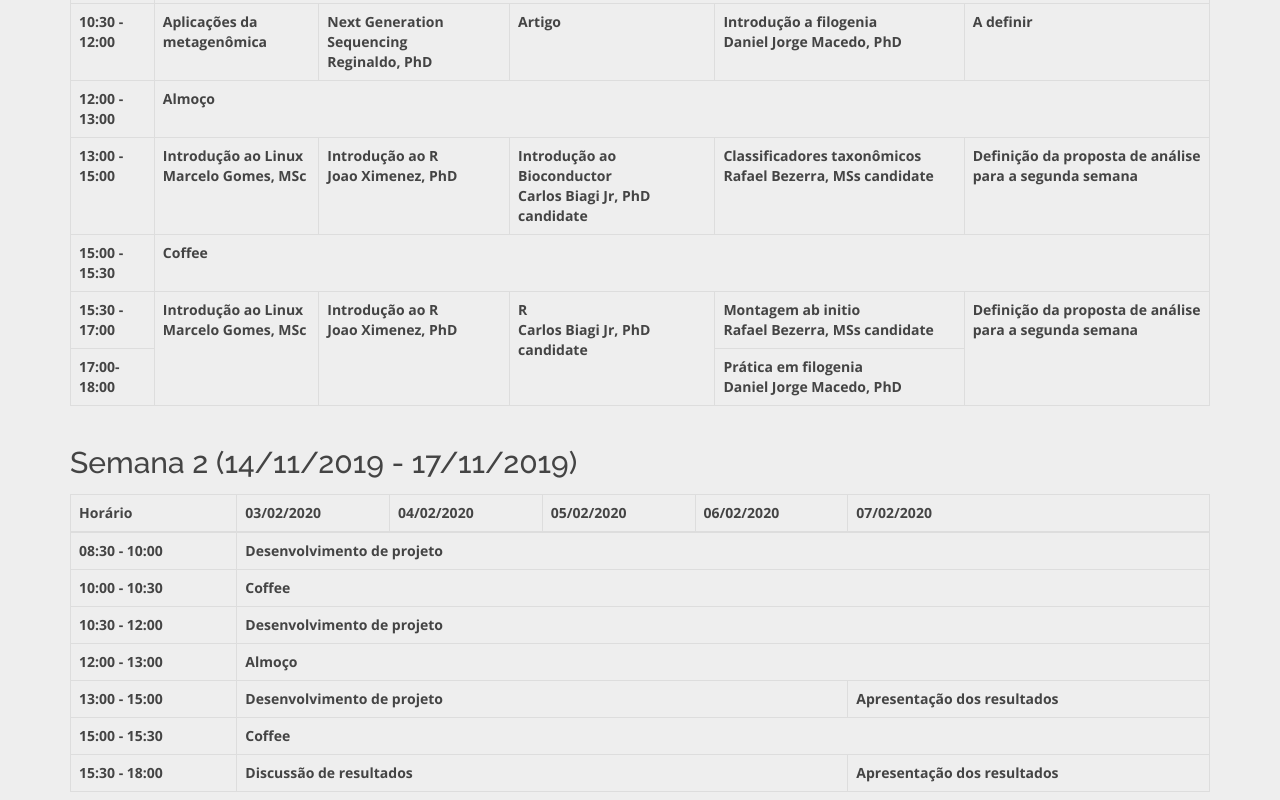
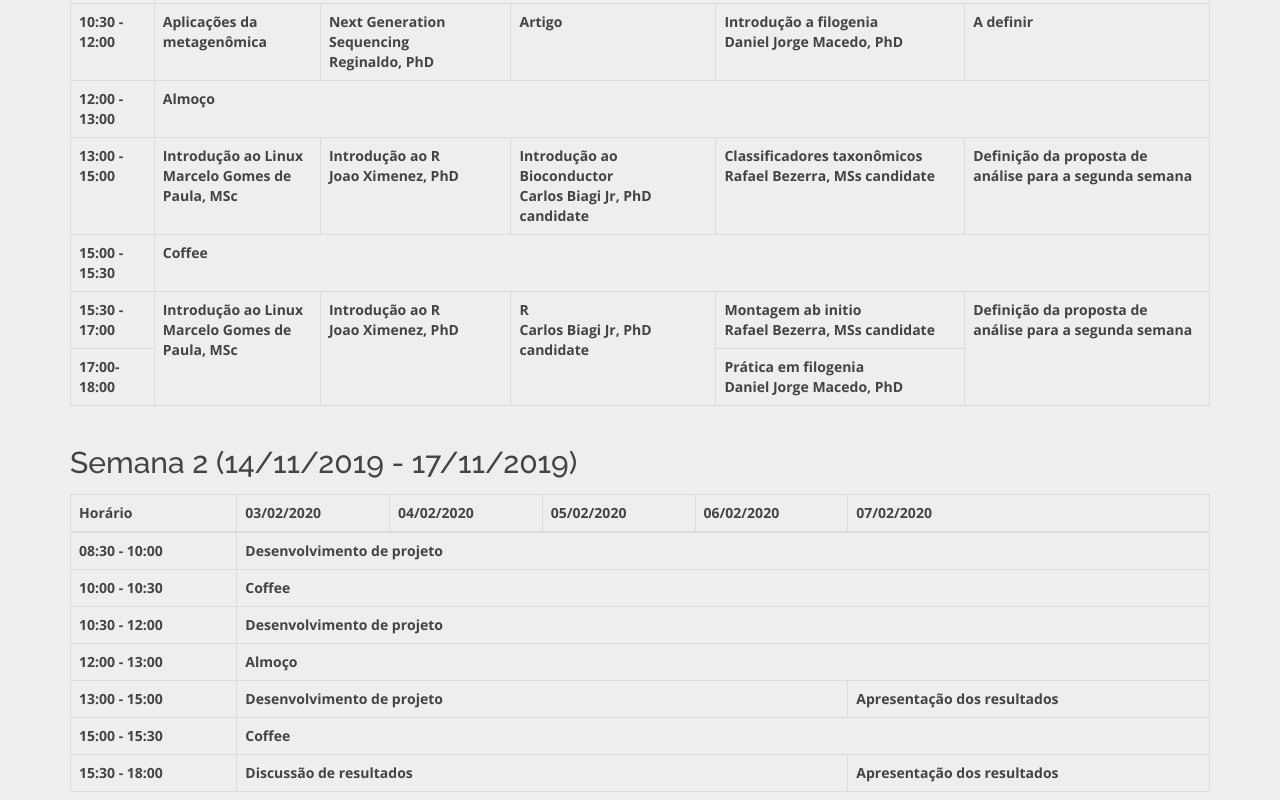
Before and after one commit to bit-lgmb/cvbioinfo2020, a plain HTML site: page index.html in a window 1280 px wide. Shown: the part 3540-4340 px from the top of the page. Drawn offline with nearby package versions, Linux system fonts and the light colour scheme.

Commit message:
Add Paula

```diff
--- a/index.html
+++ b/index.html
@@ -445,7 +445,7 @@
             </tr>
             <tr>
                 <th>13:00 - 15:00</th>
-                <th>Introdução ao Linux<br/>Marcelo Gomes, MSc</th>
+                <th>Introdução ao Linux<br/>Marcelo Gomes de Paula, MSc</th>
                 <th>Introdução ao R<br/>Joao Ximenez, PhD</th>
                 <th>Introdução ao Bioconductor<br/>Carlos Biagi Jr, PhD candidate</th>
                 <th>Classificadores taxonômicos<br/>Rafael Bezerra, MSs candidate</th>
@@ -457,7 +457,7 @@
             </tr>
             <tr>
                 <th>15:30 - 17:00</th>
-                <th rowspan="2">Introdução ao Linux<br/>Marcelo Gomes, MSc</th>
+                <th rowspan="2">Introdução ao Linux<br/>Marcelo Gomes de Paula, MSc</th>
                 <th rowspan="2">Introdução ao R<br/>Joao Ximenez, PhD</th>
                 <th rowspan="2">R<br/>Carlos Biagi Jr, PhD candidate</th>
                 <th>Montagem ab initio<br/>Rafael Bezerra, MSs candidate</th>
@@ -911,7 +911,7 @@
                                     <div class="contact-icon text-center">
                                         <div class="single-icon">
 
-                                            <a class="orgaz" href="http://www.hemocentro.fmrp.usp.br/">Marcelo Gomes</a>
+                                            <a class="orgaz" href="http://www.hemocentro.fmrp.usp.br/">Marcelo Gomes de Paula</a>
 
 
                                         </div>
```
